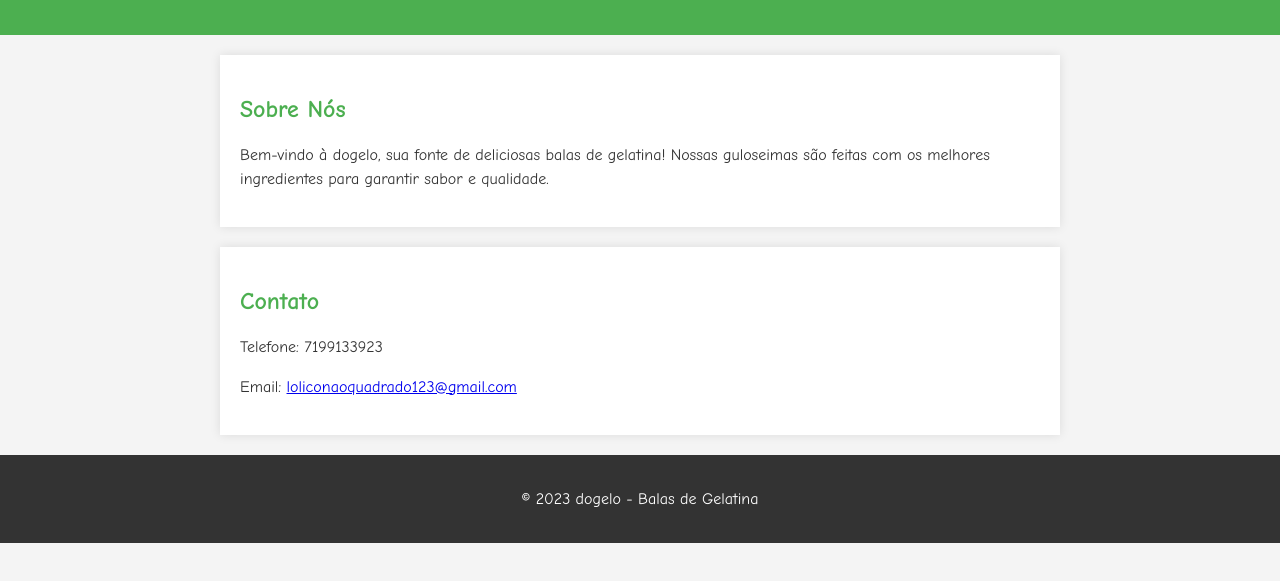
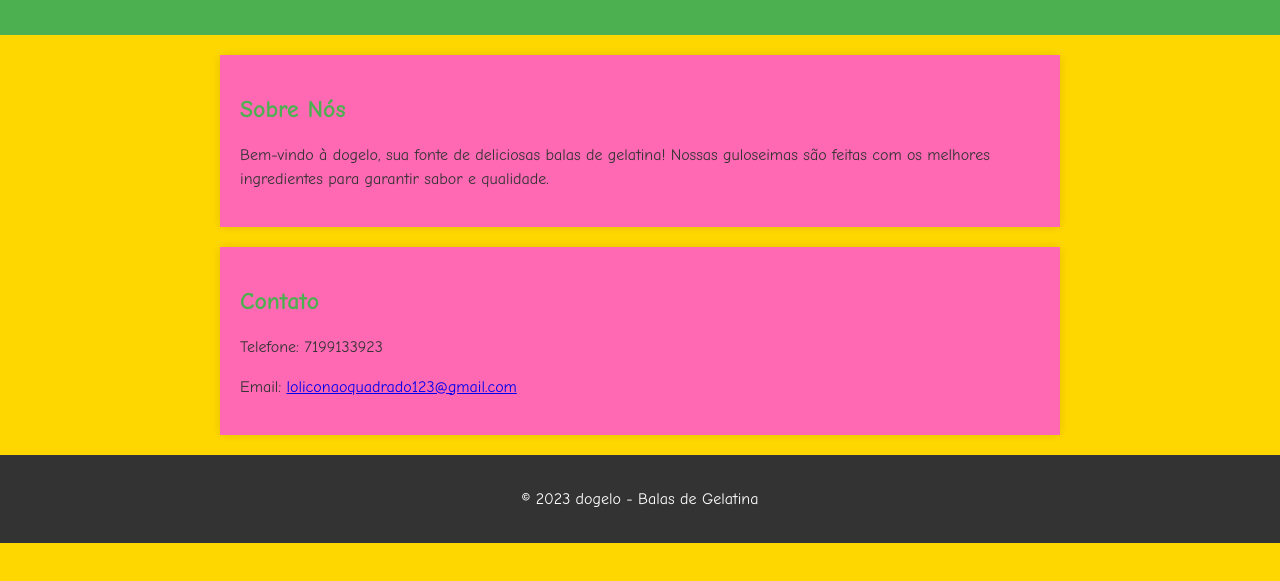
Before and after one commit to dogelooficial/dogelooficial.github.io, a plain HTML site: page index.html in a window 1280 px wide. Shown: the part 77-658 px from the top of the page. Drawn offline with Linux system fonts and the light colour scheme.

Commit message:
Update index.html

```diff
--- a/index.html
+++ b/index.html
@@ -6,10 +6,10 @@
     <title>dogelo - Balas de Gelatina</title>
     <style>
         body {
-            font-family: 'Comic Sans MS', cursive, sans-serif; /* Alterei a fonte para Comic Sans MS e cursive */
+            font-family: 'Comic Sans MS', cursive, sans-serif;
             margin: 0;
             padding: 0;
-            background-color: #f4f4f4;
+            background-color: #FFD700; /* Amarelo vibrante */
             color: #333;
         }
 
@@ -24,13 +24,13 @@
             max-width: 800px;
             margin: 20px auto;
             padding: 20px;
-            background-color: #fff;
+            background-color: #FF69B4; /* Rosa vibrante */
             box-shadow: 0 0 10px rgba(0, 0, 0, 0.1);
+            animation: fadeIn 2s ease-out; /* Adicionando uma animação de fade-in */
         }
 
         h1, h2 {
             color: #4CAF50;
-            font-family: 'Comic Sans MS', cursive, sans-serif; /* Alterei a fonte para Comic Sans MS e cursive */
         }
 
         p {
@@ -42,6 +42,16 @@
             color: #fff;
             text-align: center;
             padding: 1em;
+        }
+
+        /* Animação de fade-in */
+        @keyframes fadeIn {
+            from {
+                opacity: 0;
+            }
+            to {
+                opacity: 1;
+            }
         }
     </style>
 </head>
```
